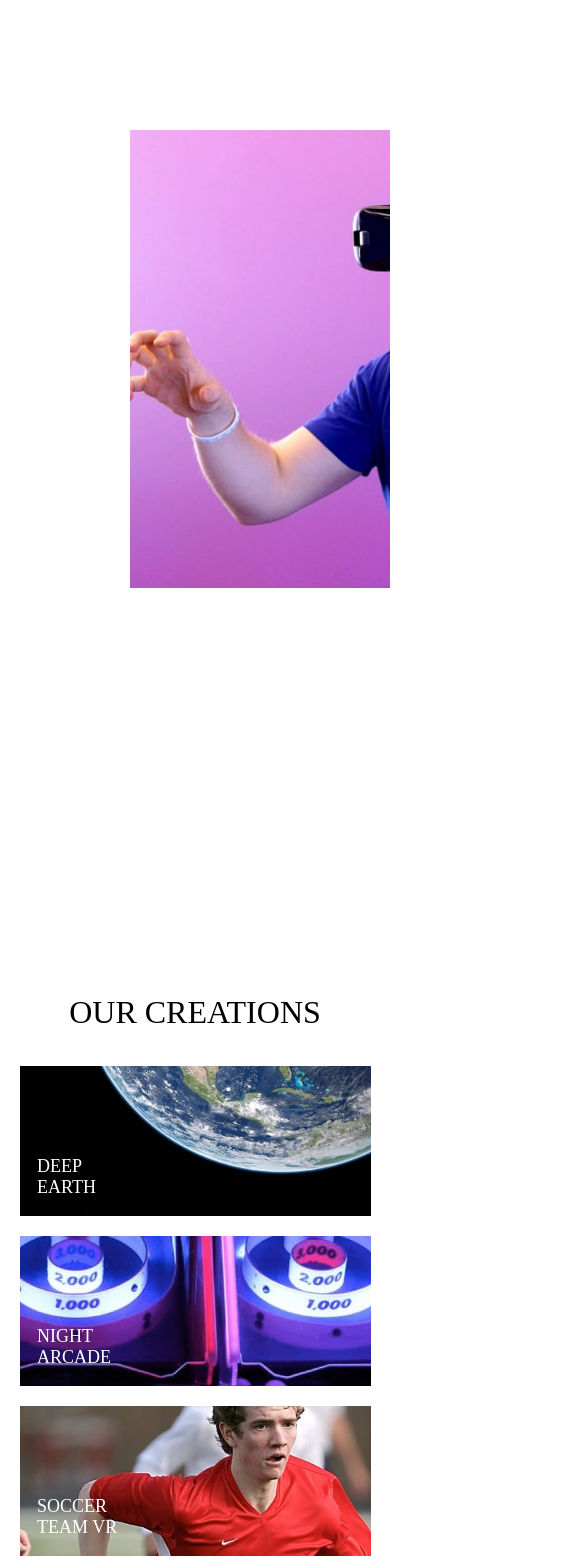
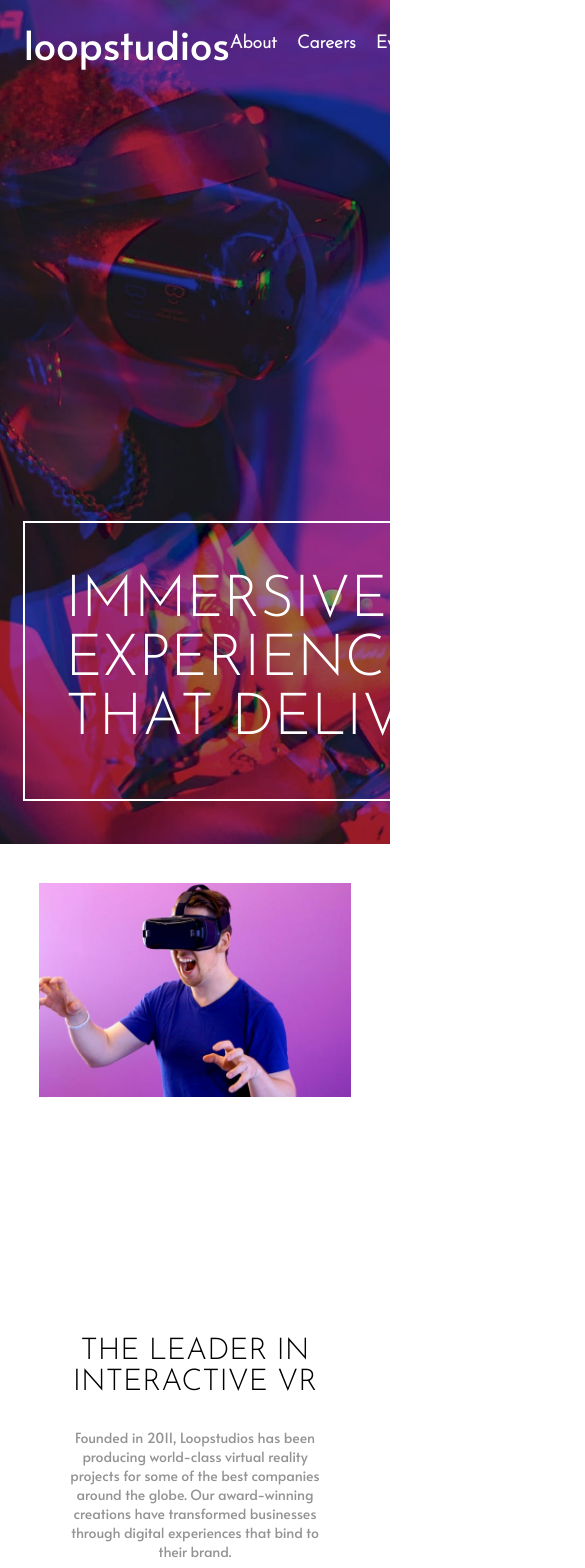
Before and after one commit to WilintonAscanio/workshop3, a React (Create React App) app: page / in a window 390 px wide. Shown: the top 1568 px of the page, 585 px wide, since content can reach past the window. Built offline with nearby package versions, Linux system fonts and the light colour scheme.

Commit message:
Add design responsive

```diff
--- a/src/components/App.jsx
+++ b/src/components/App.jsx
@@ -1,7 +1,6 @@
 import React from 'react'
 import Creations from './Creations'
 import Header from './Header'
-import headerMobile from './headerMobile'
 import Main from './Main'
 import Footer from './Footer'
 
@@ -27,7 +26,6 @@ const App = () => {
   return (
     <>
     <Header list = {menu}/>
-    <headerMobile/>
     <Main/>
     <Creations/>
     <Footer list = {menu}/>
--- a/src/components/Main.jsx
+++ b/src/components/Main.jsx
@@ -1,25 +1,20 @@
 import React from 'react'
 
-const Creations = () => {
-  const [width, setWidth] = React.useState(window.innerWidth);
-  const minWidth = 819;
-  const handleChangeWidth = () => setWidth(window.innerWidth);
-  window.addEventListener("resize", handleChangeWidth);
+const Main = () => {
 
-}
-
-const Main = () => {
   return (
     <>
       <article className='body'>
-      <section>
         <div className='body__imgAbout'>
         </div>
         <article>
+          <section>
             <p className='titleAbout'>THE LEADER IN INTERACTIVE VR</p>
             <p className='pAbout'>Founded in 2011, Loopstudios has been producing world-class virtual reality projects for some of the best companies around the globe. Our award-winning creations have transformed businesses through digital experiences that bind to their brand.</p>
+
+          </section>
+
         </article>
-      </section>
       </article>
     </>
   )
--- a/src/components/headerMobile.jsx
+++ /dev/null
@@ -1,22 +0,0 @@
-import React from 'react'
-
-const headerMobile = (props) => {
-
-    return (
-        <>
-        <header className='header'>
-            <section>
-                <small>loopstudios</small>
-                <nav>
-                </nav>
-            </section>
-            <div>
-                <p>IMMERSIVE EXPERIENCES THAT DELIVER</p>
-            </div>
-
-        </header>
-    </>
-    )
-}
-
-export default headerMobile
--- a/src/styles.scss
+++ b/src/styles.scss
@@ -9,6 +9,7 @@
 }
 
 header {
+
     background-image: url('./assets/images/desktop/image-hero.jpg');
     display: flex;
     flex-direction: column;
@@ -46,6 +47,19 @@ header {
             font-family: 'Josefin Sans', sans-serif;
             position: relative;
             cursor: pointer;
+            font-size: 18px;
+            font-weight: bold;
+
+            &:hover::after {
+                content: "";
+                position: absolute;
+                height: 2px;
+                bottom: -5px;
+                width: 60%;
+                left: 20%;
+                background-color: white;
+
+            }
         }
     }
 
@@ -66,32 +80,33 @@ header {
 }
 
 .body {
-    & section {
-
+    display: flex;
+    padding: 10%;
 
     & div {
         background-image: url(./assets/images/desktop/image-interactive.jpg);
-            display: flex;
-            flex-direction: column;
-            height: 100vh;
+        width: 70%;
         object-fit: cover;
-            margin-top: 130px;
-            margin-left: 130px;
         background-repeat: no-repeat;
-            background-size: 670px;
-            padding: 4% 8%;
+        background-size: 665px;
     }
 
     & article {
         display: flex;
         flex-direction: column;
-            position: absolute;
-            background-color: #fff;
-            padding-top: 100px;
+        background-color: white;
+        width: 50%;
+        height: 68vh;
+        justify-content: end;
+
+        & section {
+            margin-left: -22%;
+            background-color: white;
+            height: 282px;
+            padding-top: 17%;
             padding-left: 50px;
-            top: 890px;
-            left: 650px;
-            width: 470px;
+
+        }
 
         & .titleAbout {
             font-family: 'Josefin Sans', sans-serif;
@@ -106,17 +121,14 @@ header {
         }
     }
 }
-}
 
 
 .creations {
-    // background-color: rebeccapurple;
     width: 80%;
-    margin: 10%;
+    margin: 0 10% 10% 10%;
     display: flex;
     flex-direction: column;
     height: 100%;
-
 
     &__title {
         width: 100%;
@@ -127,8 +139,6 @@ header {
         & small {
             font-size: 32px;
         }
-
-
     }
 
     &__button {
@@ -206,7 +216,6 @@ header {
             list-style: none;
             font-size: 14px;
 
-
             & li {
                 position: relative;
                 cursor: pointer;
@@ -268,17 +277,38 @@ header {
 @media (max-width: 801px) {
 
     header {
-        display: none;
+        background-image: url(./assets/images/mobile/image-hero.jpg);
+    }
 
-        section {
-            nav {
-                display: none;
+    .body {
+        flex-direction: column;
+        width: 100%;
+        justify-content: center;
+
+        & div {
+            background-image: url(./assets/images/mobile/image-interactive.jpg);
+            width: 100%;
+            height: 50vh;
+            background-size: 100%;
+        }
+
+        & article {
+            width: 100%;
+            justify-content: start;
+            text-align: center;
+
+            & section {
+                width: 100%;
+                margin-left: 0;
+                margin-top: 0;
+                padding: 10%;
+
+                & .titleAbout {
+                    font-size: 30px;
+                }
+
             }
         }
-    }
-
-    .header{
-        background-color: aqua;
     }
 
 
```
Also changed, not shown: src/components/Creations.jsx (+12 -11 lines), src/components/Footer.jsx (+6 -10 lines). Lines whose indentation alone changed are shown as unchanged.
